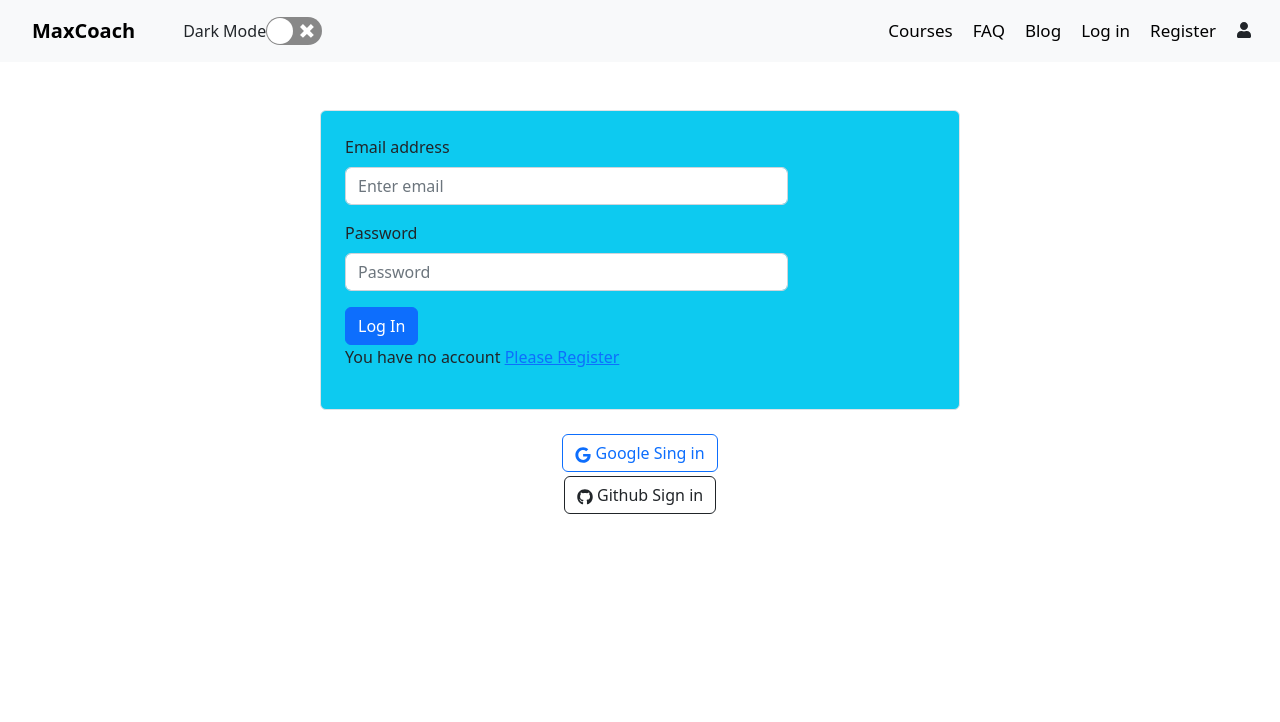
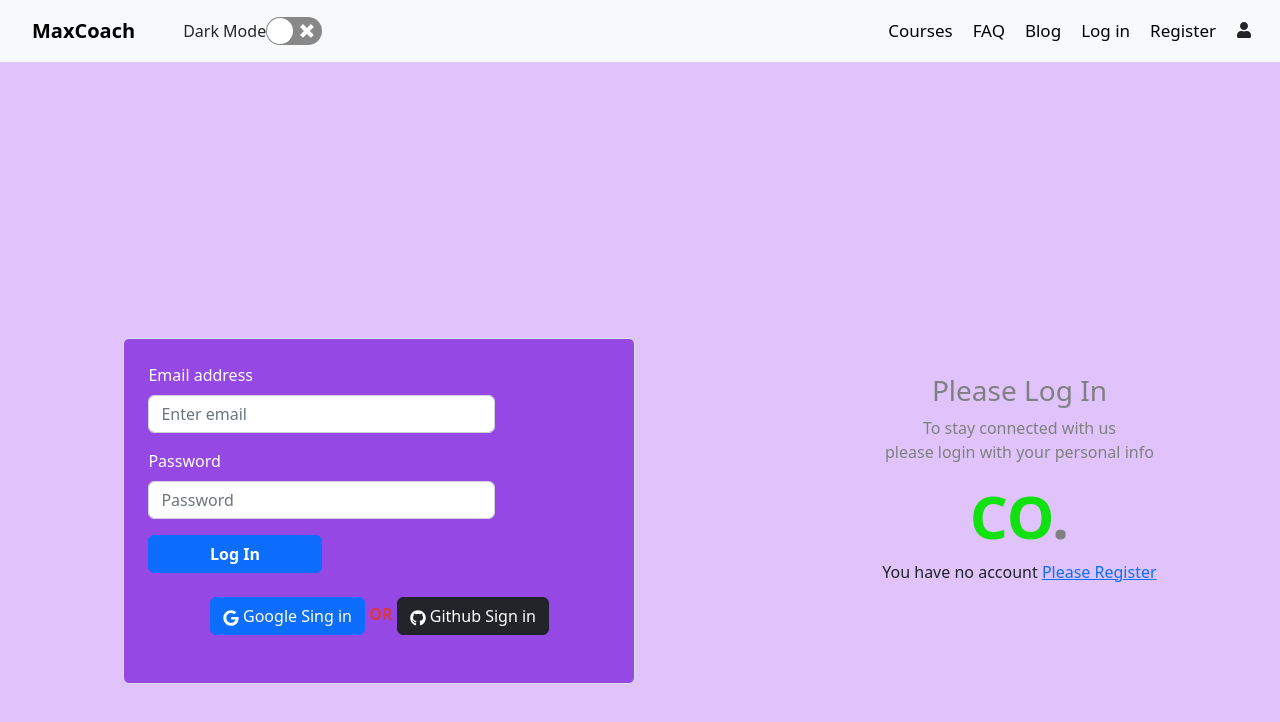
Before and after one commit to BappySheikh1/learning-website, a React (Create React App) app: page /login in a window 1280 px wide. Shown: the top 722 px of the page. Built offline with nearby package versions, Linux system fonts and the light colour scheme; no server answers.

Commit message:
login page css add

```diff
--- a/src/Pages/Login/Login.css
+++ b/src/Pages/Login/Login.css
@@ -1,3 +1,19 @@
+ /* Log in css start */
+ .login-main{
+    display: flex;
+    justify-content: space-around;
+    align-items: center;
+    height: 850px;
+    background-color: rgb(223, 195, 250);
+ }
+ #login-content{
+    width: 40%;
+    background-color: rgb(150, 72, 228);
+    color: white;
+ }
+ /* Log in css end */
+
+ /* Register css start */
  .register-main{
     display: flex;
     justify-content: space-around;
@@ -25,7 +41,18 @@
  .details-content p{
     color: gray;
  }
+  /* Register css end*/
  @media screen and (max-width:700px) {
+     /* Log in css start */
+    .login-main{
+     display: flex;
+     flex-direction: column;
+    }
+     #login-content{
+    width: 80%;
+ }
+ /* Log in css end */
+ /* register start */
     .register-main{
         display: flex;
         flex-direction: column;
--- a/src/Pages/Login/Login.js
+++ b/src/Pages/Login/Login.js
@@ -59,8 +59,9 @@ const Login = () => {
     }
 
     return (
-      <div>
-        <div className='w-50 border bg-info p-4 mx-auto mt-5 rounded'>
+      <div className='login-main'>
+
+        <div id='login-content' className=' border  p-4 mt-5 rounded'>
              <Form onSubmit={handleSubmit} className='w-75'>
       <Form.Group className="mb-3" controlId="formBasicEmail">
         <Form.Label>Email address</Form.Label>
@@ -72,21 +73,27 @@ const Login = () => {
         <Form.Control type="password" name='password' placeholder="Password" required/>
       </Form.Group>
       <p className='text-danger'>{error}</p>
-      <Button  variant="primary" type="submit">
+      <Button className='w-50 fw-bold'  variant="primary" type="submit">
         Log In
       </Button>
-      <p className='text-dark'>You have no account <Link to='/register'>Please Register</Link> </p>
     </Form>
+    <div className='text-center my-4'>
+        <button className='btn btn-primary' onClick={handleGooglePopUp}><FaGoogle /> Google Sing in</button>
+         <span className='text-danger fw-bold'>  OR </span>
+        <button onClick={handleGithubPopUp} className='btn btn-dark '><FaGithub /> Github Sign in</button>
+       </div>
         </div>
-       <div className='text-center my-4'>
-        <button className='btn btn-outline-primary' onClick={handleGooglePopUp}><FaGoogle /> Google Sing in</button>
-        <br />
-        <button onClick={handleGithubPopUp} className='btn btn-outline-dark mt-1'><FaGithub /> Github Sign in</button>
+
+
+       <div className='details-content text-center'>
+        <h3>Please Log In</h3>
+        <p>To stay connected with us <br />
+            please login with your personal info
+          </p>
+        <h1>CO<span className='items'>.</span></h1>
+        <p className='text-dark'>You have no account <Link to='/register'>Please Register</Link> </p>
        </div>
 
-       <div>
-
-       </div>
         </div>
 
     );
--- a/src/Pages/Register/Register.js
+++ b/src/Pages/Register/Register.js
@@ -79,7 +79,7 @@ const Register = () => {
              {error}
             </Form.Text>
             <br />
-           <Button variant="primary" type="submit" disabled={!accepted}>
+           <Button className='w-50 fw-bold' variant="primary" type="submit" disabled={!accepted}>
             Register
           </Button>
          </Form>
@@ -90,7 +90,7 @@ const Register = () => {
           happen togather!
           </h3>
           <p>To stay connected with us <br />
-            please login with your personal info
+            please Registered with your personal info
           </p>
           <h1>CO<span className='items'>.</span></h1>
           <p>Already have an  account <Link to='/login'>Log In </Link></p>
```
